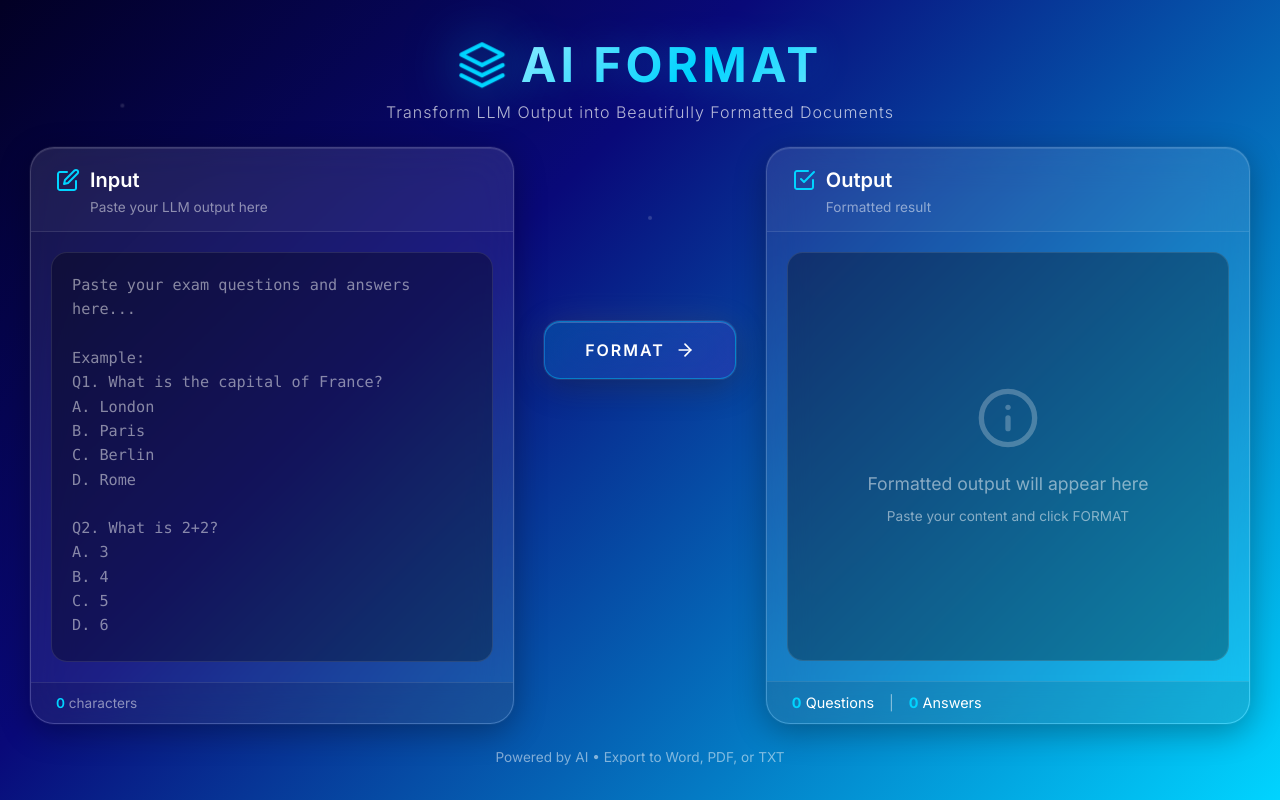
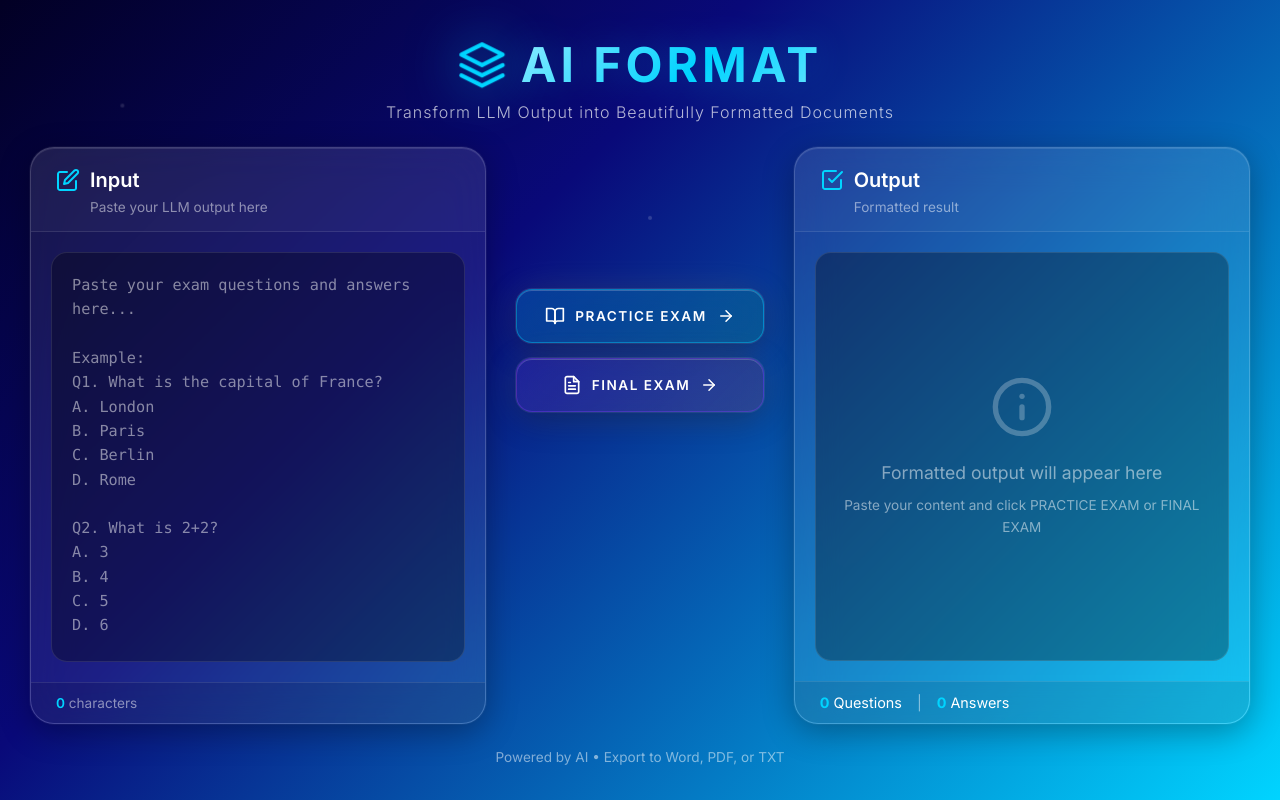
Before and after one commit to marcoq10x/Claude_TEP_format_agent, a Flask app: page / in a window 1280 px wide. Run offline with Flask 3, Linux system fonts and the light colour scheme.

Commit message:
Add Practice Exam and Final Exam format modes with 1:1 validation
- Replace single FORMAT button with PRACTICE EXAM and FINAL EXAM
  buttons, each with glass-effect Apple styling
- Practice exam answers: "#. <letter> <code ref>" (no parenthesis)
- Final exam answers: "#. <letter>) <source> (<citation>)"
- Both formats: blank line after each choice (not just last)
- Add ExamType enum to formatter base class
- Pass exam_type through Flask API to all formatters (Word/PDF/TXT)
- Add question/answer count validation with mismatch warnings
- Update download filenames to include exam type

```diff
--- a/web/app.py
+++ b/web/app.py
@@ -13,6 +13,7 @@ import sys
 sys.path.insert(0, str(Path(__file__).parent.parent))
 
 from src.parser import ExamParser
+from src.formatter import ExamType
 from src.word_formatter import WordFormatter
 from src.pdf_formatter import PDFFormatter
 from src.txt_formatter import TxtFormatter
@@ -20,6 +21,14 @@ from src.txt_formatter import TxtFormatter
 app = Flask(__name__,
             template_folder='templates',
             static_folder='static')
+
+
+def _get_exam_type(data: dict) -> ExamType:
+    """Extract exam type from request data, defaulting to FINAL."""
+    exam_type_str = data.get('exam_type', 'final')
+    if exam_type_str == 'practice':
+        return ExamType.PRACTICE
+    return ExamType.FINAL
 
 
 @app.route('/')
@@ -33,7 +42,7 @@ def format_text():
     """
     Format the input text and return formatted output.
 
-    Expects JSON with 'text' field.
+    Expects JSON with 'text' and optional 'exam_type' field.
     Returns JSON with 'questions' and 'answers' fields.
     """
     data = request.get_json()
@@ -42,6 +51,7 @@ def format_text():
         return jsonify({'error': 'No text provided'}), 400
 
     input_text = data['text']
+    exam_type = _get_exam_type(data)
 
     try:
         parser = ExamParser()
@@ -70,15 +80,22 @@ def format_text():
             }
             formatted_answers.append(a_data)
 
-        return jsonify({
+        response = {
             'success': True,
             'questions': formatted_questions,
             'answers': formatted_answers,
+            'exam_type': exam_type.value,
             'stats': {
                 'question_count': len(exam.questions),
                 'answer_count': len(exam.answers)
             }
-        })
+        }
+
+        # Add warning if question/answer counts don't match
+        if not exam.is_balanced:
+            response['warning'] = exam.mismatch_info
+
+        return jsonify(response)
 
     except Exception as e:
         return jsonify({'error': str(e)}), 500
@@ -90,6 +107,7 @@ def download_file(format_type):
     Generate and download formatted file.
 
     format_type: 'docx', 'pdf', or 'txt'
+    Expects JSON with 'text' and optional 'exam_type' field.
     """
     data = request.get_json()
 
@@ -97,6 +115,7 @@ def download_file(format_type):
         return jsonify({'error': 'No text provided'}), 400
 
     input_text = data['text']
+    exam_type = _get_exam_type(data)
 
     # Select formatter
     formatters = {
@@ -121,14 +140,17 @@ def download_file(format_type):
         ) as tmp:
             output_path = Path(tmp.name)
 
-        formatter.format(exam, output_path)
+        formatter.format(exam, output_path, exam_type)
+
+        # Build download filename
+        type_label = 'practice' if exam_type == ExamType.PRACTICE else 'final'
 
         # Read file and send
         return send_file(
             output_path,
             mimetype=mimetype,
             as_attachment=True,
-            download_name=f'formatted_exam{formatter.get_extension()}'
+            download_name=f'formatted_{type_label}_exam{formatter.get_extension()}'
         )
 
     except Exception as e:
--- a/web/static/css/style.css
+++ b/web/static/css/style.css
@@ -554,25 +554,57 @@ body {
     transform: translateY(-1px) scale(0.98);
 }
 
-/* Format Button Specific */
+/* Exam Type Buttons Container */
+.exam-type-buttons {
+    display: flex;
+    flex-direction: column;
+    gap: 15px;
+}
+
+/* Format Button Base */
 .format-button {
-    min-width: 160px;
-    background: linear-gradient(135deg, rgba(0, 212, 255, 0.2) 0%, rgba(124, 58, 237, 0.2) 100%);
+    min-width: 200px;
+    padding: 16px 28px;
+    font-size: 0.85rem;
+    letter-spacing: 1.5px;
+}
+
+/* Practice Exam Button */
+.practice-button {
+    background: linear-gradient(135deg, rgba(0, 212, 255, 0.2) 0%, rgba(16, 185, 129, 0.2) 100%);
     border-color: rgba(0, 212, 255, 0.4);
 }
 
-.format-button:hover {
-    background: linear-gradient(135deg, rgba(0, 212, 255, 0.3) 0%, rgba(124, 58, 237, 0.3) 100%);
+.practice-button:hover {
+    background: linear-gradient(135deg, rgba(0, 212, 255, 0.3) 0%, rgba(16, 185, 129, 0.3) 100%);
     border-color: rgba(0, 212, 255, 0.6);
+}
+
+/* Final Exam Button */
+.final-button {
+    background: linear-gradient(135deg, rgba(124, 58, 237, 0.2) 0%, rgba(239, 68, 68, 0.15) 100%);
+    border-color: rgba(124, 58, 237, 0.4);
+}
+
+.final-button:hover {
+    background: linear-gradient(135deg, rgba(124, 58, 237, 0.3) 0%, rgba(239, 68, 68, 0.25) 100%);
+    border-color: rgba(124, 58, 237, 0.6);
 }
 
 .button-icon {
     width: 20px;
     height: 20px;
+    flex-shrink: 0;
+}
+
+.button-arrow {
+    width: 18px;
+    height: 18px;
+    flex-shrink: 0;
     transition: transform 0.3s ease;
 }
 
-.format-button:hover .button-icon {
+.format-button:hover .button-arrow {
     transform: translateX(5px);
 }
 
@@ -788,7 +820,7 @@ body {
     color: var(--text-primary);
 }
 
-/* Answer line: "#.    A)    <payload>" */
+/* Answer line base */
 .answer-line {
     margin-bottom: 0;
 }
@@ -799,7 +831,16 @@ body {
     color: var(--text-primary);
 }
 
+/* Final exam answer: letter with ) */
 .answer-line .a-letter {
+    min-width: 35px;
+    flex-shrink: 0;
+    color: var(--accent-cyan);
+    font-weight: 600;
+}
+
+/* Practice exam answer: letter without ) */
+.answer-line .a-letter-practice {
     min-width: 35px;
     flex-shrink: 0;
     color: var(--accent-cyan);
@@ -858,6 +899,10 @@ body {
         padding: 15px 0;
     }
 
+    .exam-type-buttons {
+        flex-direction: row;
+    }
+
     .download-buttons {
         flex-direction: row;
     }
--- a/web/static/js/app.js
+++ b/web/static/js/app.js
@@ -7,7 +7,8 @@ document.addEventListener('DOMContentLoaded', () => {
     // DOM Elements
     const inputText = document.getElementById('input-text');
     const outputContent = document.getElementById('output-content');
-    const formatBtn = document.getElementById('format-btn');
+    const practiceBtn = document.getElementById('practice-btn');
+    const finalBtn = document.getElementById('final-btn');
     const downloadButtons = document.getElementById('download-buttons');
     const charCount = document.getElementById('char-count');
     const qCount = document.getElementById('q-count');
@@ -17,6 +18,7 @@ document.addEventListener('DOMContentLoaded', () => {
 
     // State
     let currentText = '';
+    let currentExamType = null;
     let formattedData = null;
 
     // Character count update
@@ -25,16 +27,26 @@ document.addEventListener('DOMContentLoaded', () => {
         currentText = inputText.value;
     });
 
-    // Format button click
-    formatBtn.addEventListener('click', async () => {
+    // Practice Exam button click
+    practiceBtn.addEventListener('click', async () => {
         const text = inputText.value.trim();
-
         if (!text) {
             showToast('Please enter some text to format', 'error');
             return;
         }
+        currentExamType = 'practice';
+        await formatText(text, 'practice');
+    });
 
-        await formatText(text);
+    // Final Exam button click
+    finalBtn.addEventListener('click', async () => {
+        const text = inputText.value.trim();
+        if (!text) {
+            showToast('Please enter some text to format', 'error');
+            return;
+        }
+        currentExamType = 'final';
+        await formatText(text, 'final');
     });
 
     // Download button clicks
@@ -48,22 +60,31 @@ document.addEventListener('DOMContentLoaded', () => {
                 return;
             }
 
-            await downloadFile(text, format);
+            if (!currentExamType) {
+                showToast('Please format the text first using Practice or Final Exam', 'error');
+                return;
+            }
+
+            await downloadFile(text, format, currentExamType);
         });
     });
 
-    // Keyboard shortcut (Ctrl/Cmd + Enter to format)
+    // Keyboard shortcuts (Ctrl/Cmd + Enter for practice, Ctrl/Cmd + Shift + Enter for final)
     inputText.addEventListener('keydown', (e) => {
         if ((e.ctrlKey || e.metaKey) && e.key === 'Enter') {
             e.preventDefault();
-            formatBtn.click();
+            if (e.shiftKey) {
+                finalBtn.click();
+            } else {
+                practiceBtn.click();
+            }
         }
     });
 
     /**
-     * Format the input text
+     * Format the input text with the specified exam type
      */
-    async function formatText(text) {
+    async function formatText(text, examType) {
         showLoading(true);
 
         try {
@@ -72,7 +93,7 @@ document.addEventListener('DOMContentLoaded', () => {
                 headers: {
                     'Content-Type': 'application/json',
                 },
-                body: JSON.stringify({ text }),
+                body: JSON.stringify({ text, exam_type: examType }),
             });
 
             const data = await response.json();
@@ -82,10 +103,17 @@ document.addEventListener('DOMContentLoaded', () => {
             }
 
             formattedData = data;
-            displayFormattedOutput(data);
+            displayFormattedOutput(data, examType);
             updateStats(data.stats);
             downloadButtons.classList.add('visible');
-            showToast('Formatted successfully!', 'success');
+
+            // Show warning if question/answer counts don't match
+            if (data.warning) {
+                showToast(data.warning, 'error');
+            } else {
+                const label = examType === 'practice' ? 'Practice Exam' : 'Final Exam';
+                showToast(`Formatted as ${label} successfully!`, 'success');
+            }
 
         } catch (error) {
             console.error('Format error:', error);
@@ -98,7 +126,7 @@ document.addEventListener('DOMContentLoaded', () => {
     /**
      * Download formatted file
      */
-    async function downloadFile(text, format) {
+    async function downloadFile(text, format, examType) {
         showLoading(true);
 
         try {
@@ -107,7 +135,7 @@ document.addEventListener('DOMContentLoaded', () => {
                 headers: {
                     'Content-Type': 'application/json',
                 },
-                body: JSON.stringify({ text }),
+                body: JSON.stringify({ text, exam_type: examType }),
             });
 
             if (!response.ok) {
@@ -120,7 +148,8 @@ document.addEventListener('DOMContentLoaded', () => {
             const url = window.URL.createObjectURL(blob);
             const a = document.createElement('a');
             a.href = url;
-            a.download = `formatted_exam.${format}`;
+            const typeLabel = examType === 'practice' ? 'practice' : 'final';
+            a.download = `formatted_${typeLabel}_exam.${format}`;
             document.body.appendChild(a);
             a.click();
             window.URL.revokeObjectURL(url);
@@ -137,35 +166,40 @@ document.addEventListener('DOMContentLoaded', () => {
     }
 
     /**
-     * Display formatted output in the right panel
-     * Matches VBA macro format EXACTLY:
+     * Display formatted output in the right panel.
      *
-     * QUESTIONS:
-     * 1.    <question text>
+     * Both exam types use the same question format:
+     * #. <question text>
      * <blank line>
-     *       A.    <choice>
-     *       B.    <choice>
-     *       C.    <choice>
-     *       D.    <choice>
+     * A. <choice>
+     * <blank line>
+     * B. <choice>
+     * <blank line>
+     * C. <choice>
+     * <blank line>
+     * D. <choice>
      * <blank line>
      *
-     * ANSWERS:
-     * 1.    A)    <source> Answer/Citation: <citation>
-     * <blank line>
+     * PRACTICE EXAM answer key:
+     * #.    <letter>    <code reference>
+     *
+     * FINAL EXAM answer key:
+     * #.    <letter>)    <source>    (<citation>)
      */
-    function displayFormattedOutput(data) {
+    function displayFormattedOutput(data, examType) {
         const { questions, answers } = data;
 
         let html = '';
+        const typeLabel = examType === 'practice' ? 'PRACTICE EXAM' : 'FINAL EXAM';
 
-        // Questions section - formatted exactly like VBA output
+        // Questions section - same format for both exam types
         if (questions && questions.length > 0) {
             html += '<div class="formatted-section">';
-            html += '<div class="section-header">QUESTIONS</div>';
+            html += `<div class="section-header">${typeLabel} - QUESTIONS</div>`;
             html += '<div class="document-preview">';
 
             questions.forEach(q => {
-                // Question line: "#.    <question text>"
+                // Question line: "#. <question text>"
                 html += `<div class="doc-line question-line">`;
                 html += `<span class="q-number">${q.number}.</span>`;
                 html += `<span class="q-text">${escapeHtml(q.text)}</span>`;
@@ -174,34 +208,47 @@ document.addEventListener('DOMContentLoaded', () => {
                 // Blank line after question
                 html += '<div class="doc-line blank"></div>';
 
-                // Choices - indented with 0.25 inch
+                // Choices - each followed by a blank line
                 if (q.choices && q.choices.length > 0) {
-                    q.choices.forEach((c, idx) => {
+                    q.choices.forEach(c => {
                         html += `<div class="doc-line choice-line">`;
                         html += `<span class="choice-letter">${c.letter}.</span>`;
                         html += `<span class="choice-text">${escapeHtml(c.text)}</span>`;
                         html += '</div>';
+
+                        // Blank line after EACH choice
+                        html += '<div class="doc-line blank"></div>';
                     });
                 }
-
-                // Blank line after last choice
-                html += '<div class="doc-line blank"></div>';
             });
 
             html += '</div>';
             html += '</div>';
         }
 
-        // Answer Key section - formatted exactly like VBA output
+        // Answer Key section - different format based on exam type
         if (answers && answers.length > 0) {
             html += '<div class="formatted-section answer-key-section">';
-            html += '<div class="section-header">ANSWER KEY</div>';
+            html += `<div class="section-header">${typeLabel} - ANSWER KEY</div>`;
             html += '<div class="page-break-note">(Starts on new page in Word/PDF)</div>';
             html += '<div class="document-preview">';
 
+            if (examType === 'practice') {
+                // Practice exam answer format: "#.    <letter>    <code ref>"
                 answers.forEach(a => {
-                // Answer line: "#.    A)    <payload>"
-                html += `<div class="doc-line answer-line">`;
+                    html += `<div class="doc-line answer-line answer-practice">`;
+                    html += `<span class="a-number">${a.number}.</span>`;
+                    html += `<span class="a-letter-practice">${a.letter}</span>`;
+                    html += `<span class="a-payload">${escapeHtml(a.payload)}</span>`;
+                    html += '</div>';
+
+                    // Blank line after each answer
+                    html += '<div class="doc-line blank"></div>';
+                });
+            } else {
+                // Final exam answer format: "#.    <letter>)    <source>    (<citation>)"
+                answers.forEach(a => {
+                    html += `<div class="doc-line answer-line answer-final">`;
                     html += `<span class="a-number">${a.number}.</span>`;
                     html += `<span class="a-letter">${a.letter})</span>`;
                     html += `<span class="a-payload">${escapeHtml(a.payload)}</span>`;
@@ -210,6 +257,7 @@ document.addEventListener('DOMContentLoaded', () => {
                     // Blank line after each answer
                     html += '<div class="doc-line blank"></div>';
                 });
+            }
 
             html += '</div>';
             html += '</div>';
--- a/web/templates/index.html
+++ b/web/templates/index.html
@@ -78,17 +78,45 @@ Q2 &quot;B&quot; Basic arithmetic (Page 12)"></textarea>
                 </div>
             </div>
 
-            <!-- Center - Action Button -->
+            <!-- Center - Action Buttons -->
             <div class="action-container">
-                <button id="format-btn" class="glass-button format-button">
-                    <span class="button-text">FORMAT</span>
+                <!-- Exam Type Buttons -->
+                <div class="exam-type-buttons">
+                    <button id="practice-btn" class="glass-button format-button practice-button" data-exam-type="practice">
                         <span class="button-icon">
+                            <svg viewBox="0 0 24 24" fill="none" xmlns="http://www.w3.org/2000/svg">
+                                <path d="M2 3H8C9.06087 3 10.0783 3.42143 10.8284 4.17157C11.5786 4.92172 12 5.93913 12 7V21C12 20.2044 11.6839 19.4413 11.1213 18.8787C10.5587 18.3161 9.79565 18 9 18H2V3Z" stroke="currentColor" stroke-width="2" stroke-linecap="round" stroke-linejoin="round"/>
+                                <path d="M22 3H16C14.9391 3 13.9217 3.42143 13.1716 4.17157C12.4214 4.92172 12 5.93913 12 7V21C12 20.2044 12.3161 19.4413 12.8787 18.8787C13.4413 18.3161 14.2044 18 15 18H22V3Z" stroke="currentColor" stroke-width="2" stroke-linecap="round" stroke-linejoin="round"/>
+                            </svg>
+                        </span>
+                        <span class="button-text">PRACTICE EXAM</span>
+                        <span class="button-arrow">
                             <svg viewBox="0 0 24 24" fill="none" xmlns="http://www.w3.org/2000/svg">
                                 <path d="M5 12H19" stroke="currentColor" stroke-width="2" stroke-linecap="round" stroke-linejoin="round"/>
                                 <path d="M12 5L19 12L12 19" stroke="currentColor" stroke-width="2" stroke-linecap="round" stroke-linejoin="round"/>
                             </svg>
                         </span>
                     </button>
+
+                    <button id="final-btn" class="glass-button format-button final-button" data-exam-type="final">
+                        <span class="button-icon">
+                            <svg viewBox="0 0 24 24" fill="none" xmlns="http://www.w3.org/2000/svg">
+                                <path d="M14 2H6C5.46957 2 4.96086 2.21071 4.58579 2.58579C4.21071 2.96086 4 3.46957 4 4V20C4 20.5304 4.21071 21.0391 4.58579 21.4142C4.96086 21.7893 5.46957 22 6 22H18C18.5304 22 19.0391 21.7893 19.4142 21.4142C19.7893 21.0391 20 20.5304 20 20V8L14 2Z" stroke="currentColor" stroke-width="2" stroke-linecap="round" stroke-linejoin="round"/>
+                                <path d="M14 2V8H20" stroke="currentColor" stroke-width="2" stroke-linecap="round" stroke-linejoin="round"/>
+                                <path d="M16 13H8" stroke="currentColor" stroke-width="2" stroke-linecap="round" stroke-linejoin="round"/>
+                                <path d="M16 17H8" stroke="currentColor" stroke-width="2" stroke-linecap="round" stroke-linejoin="round"/>
+                                <path d="M10 9H8" stroke="currentColor" stroke-width="2" stroke-linecap="round" stroke-linejoin="round"/>
+                            </svg>
+                        </span>
+                        <span class="button-text">FINAL EXAM</span>
+                        <span class="button-arrow">
+                            <svg viewBox="0 0 24 24" fill="none" xmlns="http://www.w3.org/2000/svg">
+                                <path d="M5 12H19" stroke="currentColor" stroke-width="2" stroke-linecap="round" stroke-linejoin="round"/>
+                                <path d="M12 5L19 12L12 19" stroke="currentColor" stroke-width="2" stroke-linecap="round" stroke-linejoin="round"/>
+                            </svg>
+                        </span>
+                    </button>
+                </div>
 
                 <!-- Download Buttons -->
                 <div class="download-buttons" id="download-buttons">
@@ -141,7 +169,7 @@ Q2 &quot;B&quot; Basic arithmetic (Page 12)"></textarea>
                                 </svg>
                             </div>
                             <p>Formatted output will appear here</p>
-                            <span>Paste your content and click FORMAT</span>
+                            <span>Paste your content and click PRACTICE EXAM or FINAL EXAM</span>
                         </div>
                     </div>
                 </div>
```
Also changed, not shown: src/formatter.py (+10 -1 lines), src/parser.py (+15 -0 lines), src/pdf_formatter.py (+24 -29 lines), src/txt_formatter.py (+19 -14 lines), src/word_formatter.py (+30 -23 lines). Lines whose indentation alone changed are shown as unchanged.
